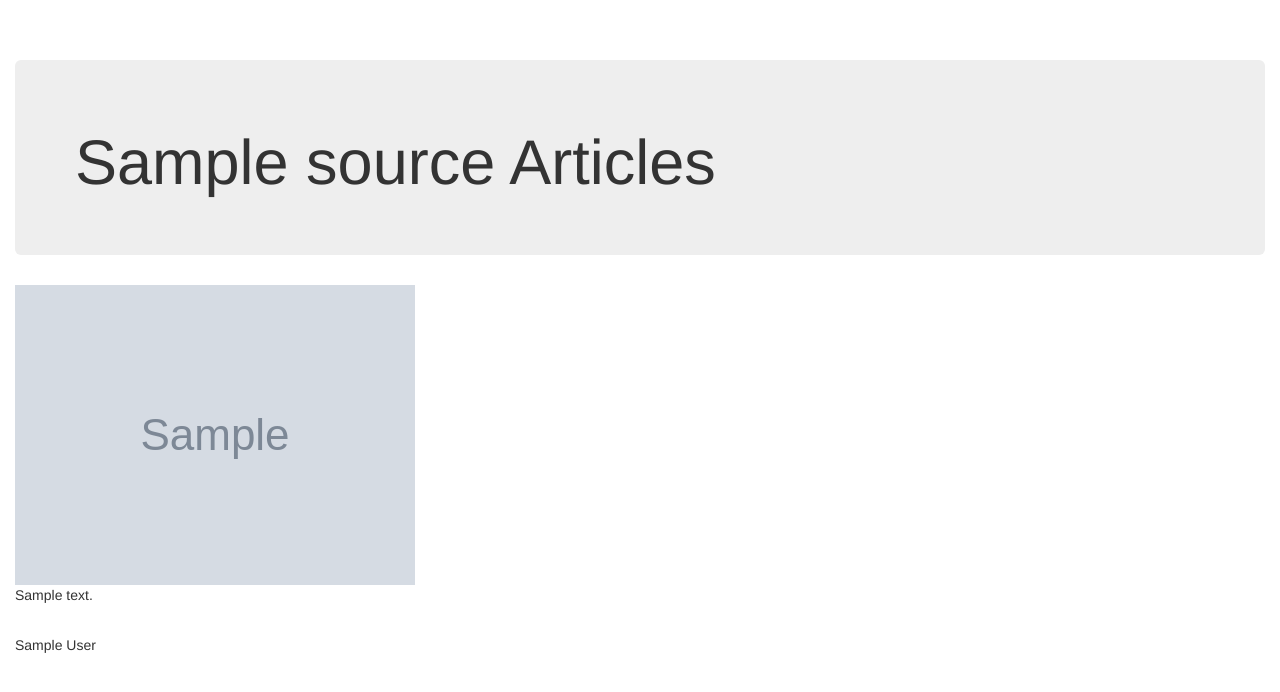
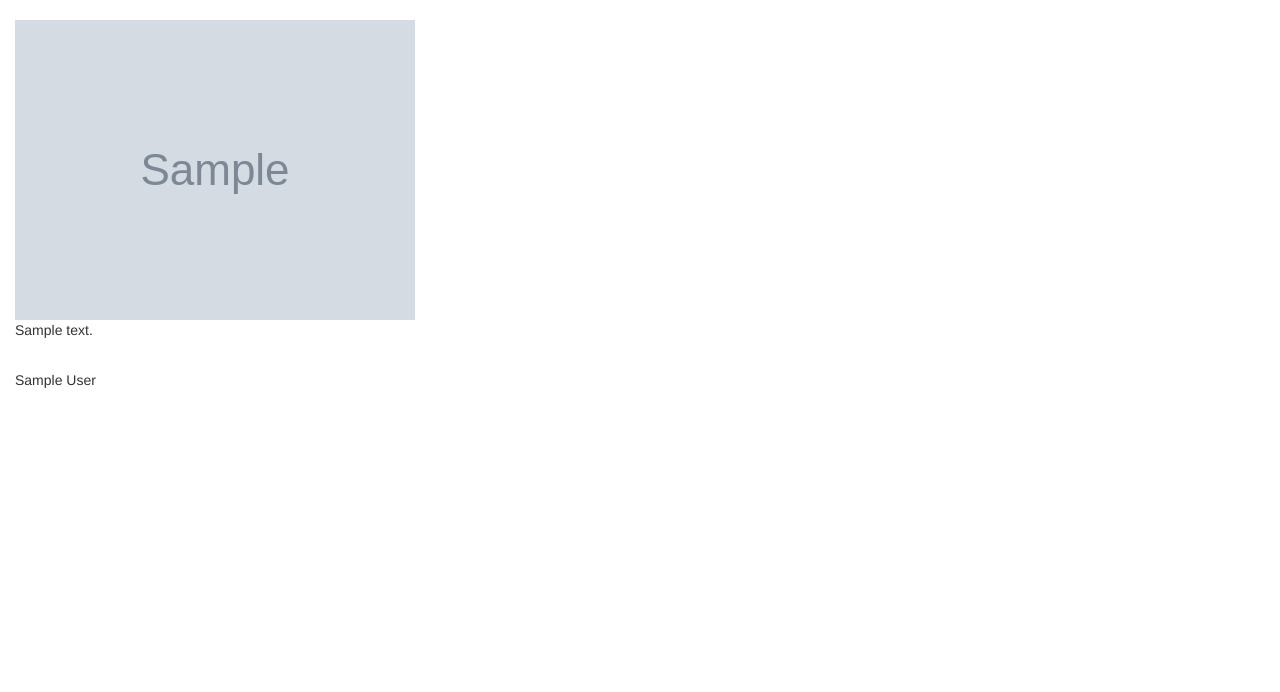
Before and after one commit to Bnabz/news-mix, a Flask app: template app/templates/articles.html in a window 1280 px wide. Shown: the part 52-744 px from the top of the page. Run offline with Flask 2, Linux system fonts and the light colour scheme; the template is opened without the code that fills it: most values are stand-ins (such as "Sample title", 1, 10 or a date in 2020); grey boxes marked "Sample" are stand-in pictures; some libraries are stand-ins or nearby versions.

Commit message:
install bootstrap

```diff
--- a/app/static/index.css
+++ b/app/static/index.css
@@ -0,0 +1,4 @@
+.article_card{
+    background-color:#032535;
+    margin-top:40px;
+    }
--- a/app/templates/macros.html
+++ b/app/templates/macros.html
@@ -1,16 +1,10 @@
 {% macro display_articles(articles) %}
-<div class="container-fluid articles">
-    <div>
-        <br><br>
-    </div>
-    <div class="jumbotron hjumbo">
-        <div class="overlay">
-            <h1 class="text-white txt">{{source}} Articles</h1>
-        </div>
-    </div>
-    <div class="card-columns">
+<div class="container-fluid">
+    <div class="row">
+
+    <div class="card-columns articles_card">
         {% for article in articles %}
-        <div class="card">
+        <div class="card col-md-4">
             <img src="{{article.urlToImage}}" alt="" class="card-img-top">
             <div class="card-body">
                 <p>{{article.description}}</p>
@@ -18,6 +12,7 @@
             </div>
         </div>
         {% endfor %}
+    </div>
     </div>
 </div>
 {% endmacro %}
--- a/app/templates/navbar.html
+++ b/app/templates/navbar.html
@@ -11,7 +11,7 @@
         </div>
         <div class="navbar-collapse collapse">
             <ul class="nav navbar-nav">
-                <li><a href="href=/articles">Articles</a></li>
+                <li><a href="/articles">Articles</a></li>
         </div>
 
     </div>
```
Also changed, not shown: app/main/views.py (+5 -6 lines), app/requests.py (+9 -8 lines).
